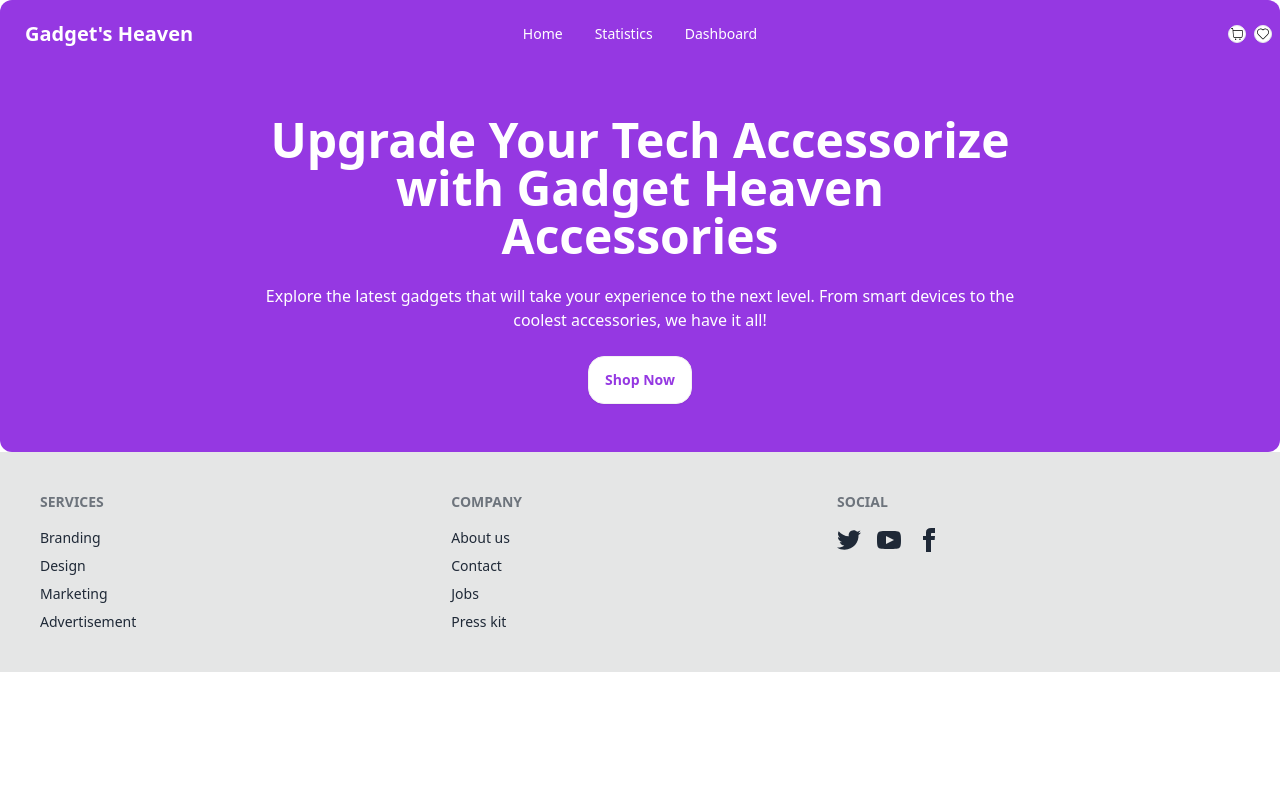
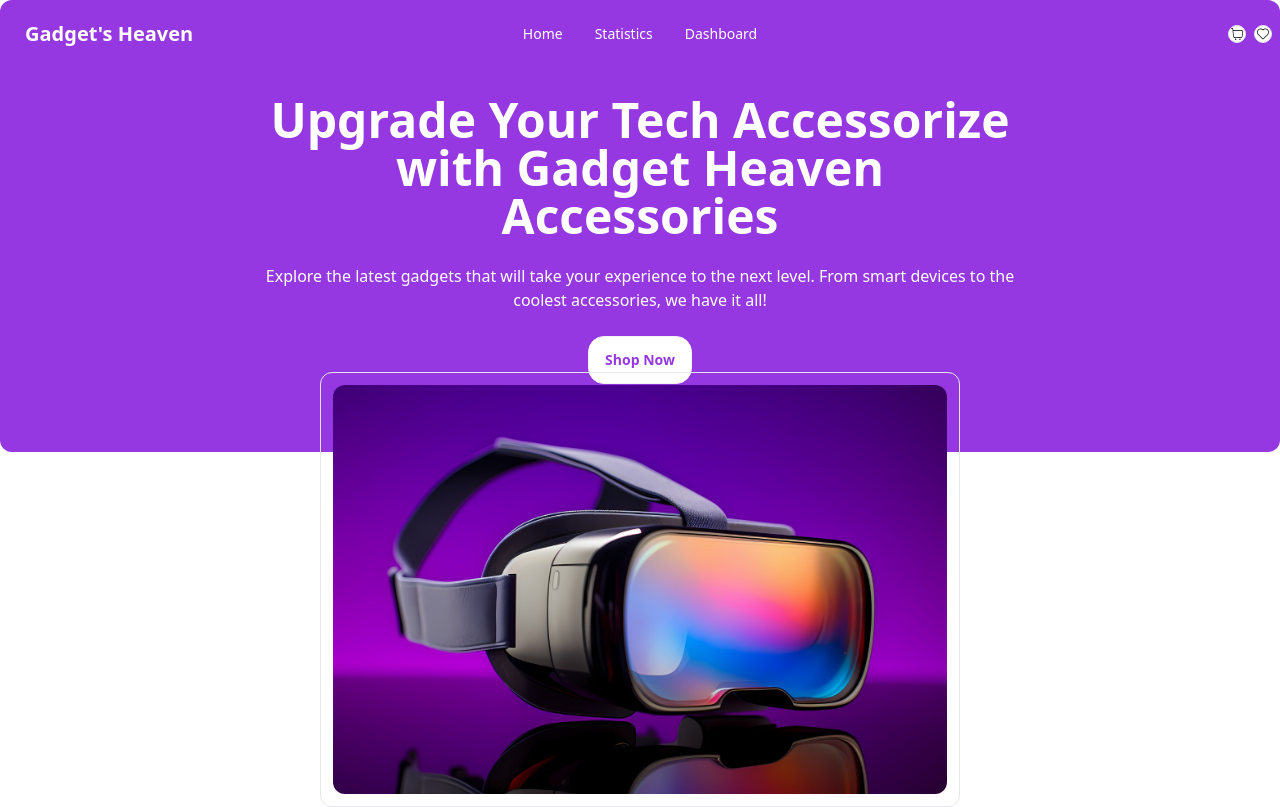
Before and after one commit to rohithaider/React-Router-Gadget-Store, a React (Vite) app: page / in a window 1280 px wide. Shown: the top 807 px of the page. Built offline with nearby package versions, Linux system fonts and the light colour scheme.

Commit message:
Hero Banner created

```diff
--- a/src/components/Banner.jsx
+++ b/src/components/Banner.jsx
@@ -1,10 +1,12 @@
 import { Link, useLocation } from "react-router-dom";
 
+import Heroimage from "./Heroimage";
 export default function Banner(){
     const location = useLocation();
     const isHomePage = location.pathname ==="/"
     return (
-        <div className="hero bg-[#9538E2] min-h-96 rounded-b-xl">
+        <>
+        <div className="hero bg-[#9538E2] min-h-96 rounded-b-xl relative">
         <div className="hero-content text-center text-white">
           <div className="max-w-3xl">
             <h1 className="text-5xl font-bold ">
@@ -15,9 +17,13 @@ export default function Banner(){
               next level. From smart devices to the coolest accessories, we have
               it all!
             </p>
-            {isHomePage && <Link to="dashboard"><button className="btn rounded-2xl bg-white text-[#9538E2]">Shop Now</button></Link>}
+
+            {isHomePage && <Link to="dashboard"><button className="btn rounded-2xl bg-white text-[#9538E2] mb-10">Shop Now</button></Link>}
           </div>
         </div>
+
       </div>
+      <Heroimage/></>
+
     );
 }
--- /dev/null
+++ b/src/components/Heroimage.jsx
@@ -0,0 +1,14 @@
+import BannerImg from "../assets/banner.jpg"
+export default function Heroimage() {
+  return (
+    <div className="flex justify-center">
+      <div className="relative bottom-20  p-3 border rounded-xl w-6/12">
+        <img
+          src={BannerImg}
+          alt=""
+          className=" text-center object-fill rounded-xl"
+        />
+      </div>
+    </div>
+  );
+}
```
